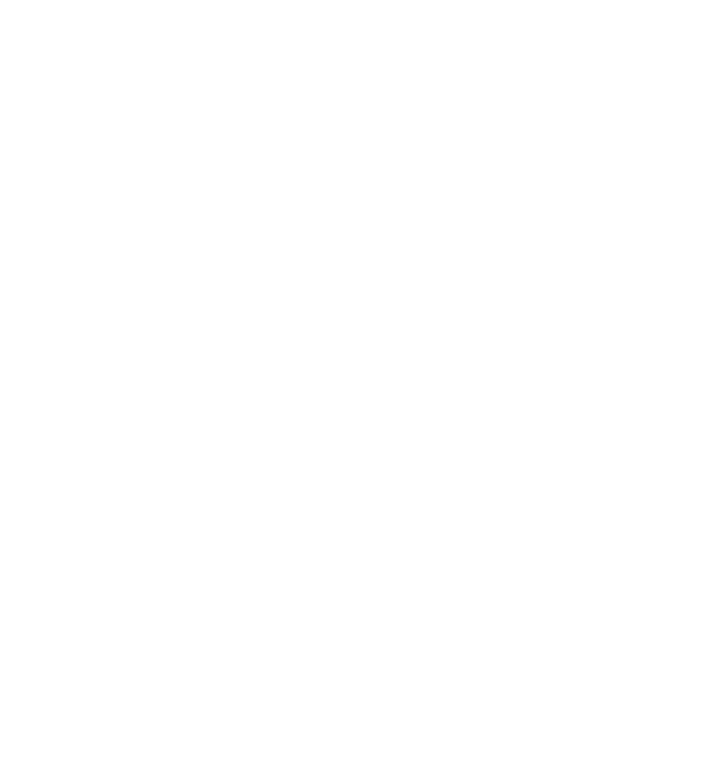
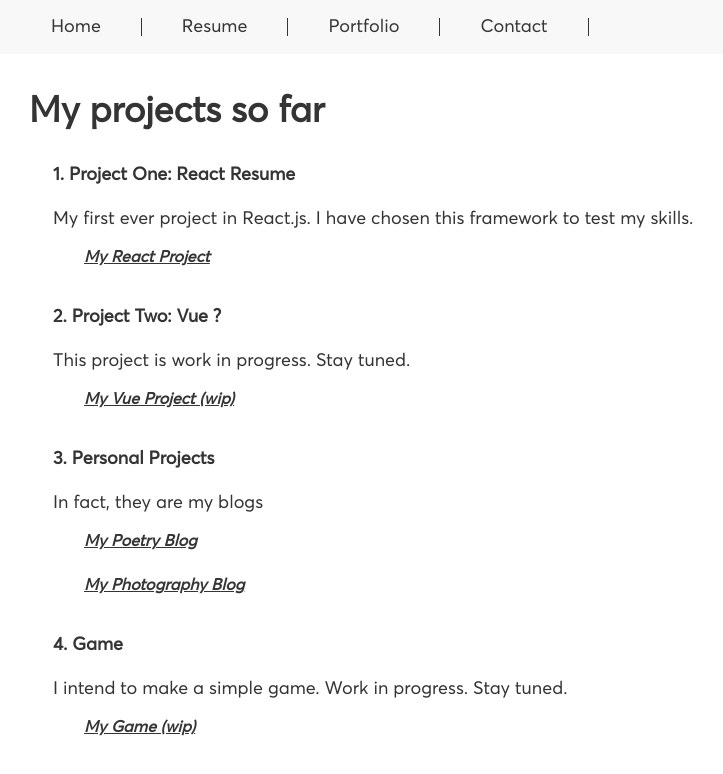
Before and after one commit to Elena-Tapean/react-project-one, a React (Create React App) app: page /portfolio in a window 1280 px wide. Before the commit this address had no page. Shown: the top 774 px of the page, without its empty margins (5-728 px from the left). Built offline with nearby package versions, Linux system fonts and the light colour scheme.

Commit message:
new Routes and NavBar

```diff
--- a/src/App.js
+++ b/src/App.js
@@ -1,12 +1,20 @@
 import './App.scss';
-import { Routes, Route, Link } from "react-router-dom";
+import { Routes, Route } from "react-router-dom";
 import { Home } from './views/Home';
+import { Resume } from './views/Resume';
+import { Portfolio } from './views/Portfolio';
+import { Contact } from './views/Contact';
+import { NavBar } from './components';
 
 function App() {
   return (
     <main className="main-app">
+      <NavBar />
       <Routes>
-        <Route path="/resume/:name" element={<Home />} />
+        <Route path="/" element={<Home />} />
+        <Route path="/resume/:name" element={<Resume />} />
+        <Route path="/portfolio" element={<Portfolio />} />
+        <Route path="/contact" element={<Contact />} />
       </Routes>
     </main>
   );
--- a/src/App.scss
+++ b/src/App.scss
@@ -1,4 +1,4 @@
-.home-page {
+.resume-page {
   @media only screen and (min-width: 0) {
     display: flex;
     > section {
--- /dev/null
+++ b/src/components/NavBar.jsx
@@ -0,0 +1,15 @@
+import { Link } from 'react-router-dom';
+import './css/nav-bar.scss';
+
+export const NavBar = function () {
+    return (
+        <header className='nav-bar'>
+            <nav>
+                <Link to='/'>Home</Link>
+                <Link to='/resume/elena'>Resume</Link>
+                <Link to='/portfolio'>Portfolio</Link>
+                <Link to="/contact">Contact</Link>
+            </nav>
+        </header>
+    )
+}
--- /dev/null
+++ b/src/components/css/nav-bar.scss
@@ -0,0 +1,20 @@
+.nav-bar {
+    @media only screen and (min-width: 0) {
+        width: 100%;
+        padding: 16px;
+        text-align: left;
+        background-color: #F8F8F8;
+        a {
+            margin: 0 auto;
+            padding: 0 40px;
+            font-size: 18px;
+            font-family: "Averta Std", sans-serif;
+            border-right: 1px solid #363535;
+            color: #363535;
+            text-decoration: none;
+        }
+        a:hover {
+            color: palevioletred;
+        }
+    }
+}
--- a/src/components/index.js
+++ b/src/components/index.js
@@ -1,3 +1,6 @@
 export { LeftSide } from './LeftSide';
 export { RightSide } from './RightSide';
 export { TextComponent } from './TextComponent';
+export { RatingDots } from './RatingDots';
+export { RatingLevel } from './RatingLevel';
+export { NavBar } from './NavBar';
--- /dev/null
+++ b/src/views/Contact.jsx
@@ -0,0 +1,12 @@
+import './css/contact-page.scss';
+
+export const Contact = function () {
+    return (
+        <main className="contact-page">
+            <h1>Let's get in touch!</h1>
+            <form>
+
+            </form>
+        </main>
+    )
+}
--- a/src/views/Home.jsx
+++ b/src/views/Home.jsx
@@ -1,24 +1,9 @@
-import { LeftSide, RightSide } from "../components";
-import { useState, useEffect } from "react";
-import axios from "axios";
-import { useParams } from "react-router-dom";
+import './css/home-page.scss';
 
 export const Home = function () {
-    const [data, setData] = useState({})
-    const {name} = useParams();
-
-    useEffect(() => {
-      axios.get(`/api/resume/${name}`)
-        .then(response => {
-            setData(response.data)
-        })
-    }, [])
-
     return (
-        <div className="home-page">
-            <LeftSide data={data} />
-
-            <RightSide data={data} />
-        </div>
+        <main className="home-page">
+            <h1>Welcome to my home page!</h1>
+        </main>
     )
 }
--- /dev/null
+++ b/src/views/Portfolio.jsx
@@ -0,0 +1,26 @@
+import './css/port-folio.scss';
+
+export const Portfolio = function () {
+    return (
+        <div className="port-folio">
+            <h1>My projects so far</h1>
+            <h2>1. Project One: React Resume</h2>
+            <p>My first ever project in React.js. I have chosen this framework to test my skills.</p>
+            <a href="http://localhost:3000/resume/elena/" target="_blank">My React Project</a>
+            <br/><br/>
+            <h2>2. Project Two: Vue ?</h2>
+            <p>This project is work in progress. Stay tuned.</p>
+            <a href="#">My Vue Project (wip)</a>
+            <br/><br/>
+            <h2>3. Personal Projects</h2>
+            <p>In fact, they are my blogs</p>
+            <a href="https://elenatapeanpoetry.wordpress.com/" target="_blank">My Poetry Blog</a>
+            <br/><br/>
+            <a href="https://elenatapeanphotos.wordpress.com/" target="_blank">My Photography Blog</a>
+            <br/><br/>
+            <h2>4. Game</h2>
+            <p>I intend to make a simple game. Work in progress. Stay tuned.</p>
+            <a href="#">My Game (wip)</a>
+        </div>
+    )
+}
--- /dev/null
+++ b/src/views/Resume.jsx
@@ -0,0 +1,24 @@
+import { LeftSide, RightSide } from "../components";
+import { useState, useEffect } from "react";
+import axios from "axios";
+import { useParams } from "react-router-dom";
+
+export const Resume = function () {
+    const [data, setData] = useState({})
+    const {name} = useParams();
+
+    useEffect(() => {
+      axios.get(`/api/resume/${name}`)
+        .then(response => {
+            setData(response.data)
+        })
+    }, [])
+
+    return (
+        <div className="resume-page">
+            <LeftSide data={data} />
+
+            <RightSide data={data} />
+        </div>
+    )
+}
--- /dev/null
+++ b/src/views/css/contact-page.scss
@@ -0,0 +1,9 @@
+.contact-page {
+    @media only screen and (min-width: 0) {
+        padding: 12px 24px;
+        margin: 0 10px;
+        font-size: 18px;
+        font-family: "Averta Std", sans-serif;
+        color: #343434;
+    }
+}
--- /dev/null
+++ b/src/views/css/home-page.scss
@@ -0,0 +1,9 @@
+.home-page {
+    @media only screen and (min-width: 0) {
+        padding: 12px 24px;
+        margin: 0 10px;
+        font-size: 21px;
+        font-family: "Averta Std", sans-serif;
+        color: #343434;
+    }
+}
--- /dev/null
+++ b/src/views/css/port-folio.scss
@@ -0,0 +1,29 @@
+.port-folio {
+    @media only screen and (min-width: 0) {
+            padding: 12px 24px;
+            margin: 0 10px;
+            font-size: 18px;
+            font-family: "Averta Std", sans-serif;
+            color: #343434;
+        }
+        h2, p {
+            padding: 6px 12px;
+            margin: 10px 12px;
+            font-size: 18px;
+            font-family: "Averta Std", sans-serif;
+            color: #343434;
+        }
+        a {
+            margin: 10px 50px;
+            padding: 5px;
+            font-size: 16px;
+            font-family: "Averta Std", sans-serif;
+            font-style: italic;
+            font-weight: bold;
+            color: #343434;
+        }
+        a:hover {
+            color: palevioletred;
+            text-decoration: none;
+        }
+    }
```
Also changed, not shown: 1 other file (tests, documents, lock files or other folders).
